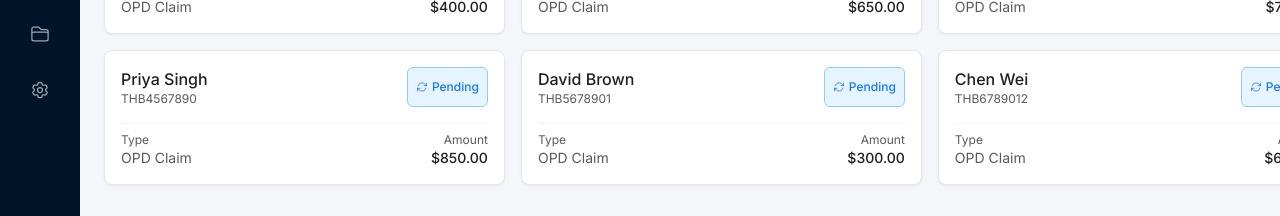
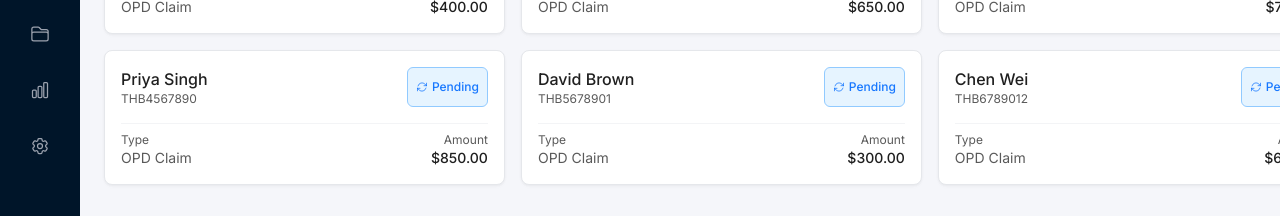
Before and after one commit to nikhil-samuel/bgla-claims-processing-app, a Next.js app: page /claims in a window 1280 px wide. Shown: the part 266-482 px from the top of the page. Built offline with nearby package versions, Linux system fonts and the light colour scheme.

Commit message:
Update AppSidebar with i18n support

```diff
--- a/src/components/Layout/AppSidebar.tsx
+++ b/src/components/Layout/AppSidebar.tsx
@@ -2,11 +2,13 @@
 
 import Link from "next/link";
 import { usePathname } from "next/navigation";
+import { useI18n } from "@/lib/i18n/i18n-context";
 import {
   HomeIcon,
   DocumentTextIcon,
   DocumentPlusIcon,
   FolderIcon,
+  ChartBarIcon,
   Cog6ToothIcon,
   QuestionMarkCircleIcon,
   UserCircleIcon
@@ -14,13 +16,15 @@ import {
 
 export default function AppSidebar() {
   const pathname = usePathname();
+  const { t } = useI18n();
 
   const navigationItems = [
-    { name: "Dashboard", icon: HomeIcon, href: "/dashboard" },
-    { name: "Claims", icon: DocumentTextIcon, href: "/claims" },
-    { name: "New Claim", icon: DocumentPlusIcon, href: "/claims/new" },
-    { name: "Documents", icon: FolderIcon, href: "/documents" },
-    { name: "Settings", icon: Cog6ToothIcon, href: "/settings" },
+    { name: t("nav.dashboard"), icon: HomeIcon, href: "/dashboard" },
+    { name: t("nav.claims"), icon: DocumentTextIcon, href: "/claims" },
+    { name: t("dashboard.action.newClaim"), icon: DocumentPlusIcon, href: "/claims/new" },
+    { name: t("nav.documents"), icon: FolderIcon, href: "/documents" },
+    { name: t("nav.reports"), icon: ChartBarIcon, href: "/reports" },
+    { name: t("nav.settings"), icon: Cog6ToothIcon, href: "/settings" },
   ];
 
   return (
@@ -36,12 +40,15 @@ export default function AppSidebar() {
 
         <div className="flex flex-col items-center gap-4 mt-6">
           {navigationItems.map((item) => {
-            const isActive = pathname === item.href;
+            const isActive =
+              pathname === item.href ||
+              (pathname?.startsWith(item.href) && item.href !== "/dashboard");
+
             return (
               <Link
                 key={item.name}
                 href={item.href}
-                className={`flex h-10 w-10 items-center justify-center rounded-md ${
+                className={`flex h-10 w-10 items-center justify-center rounded-md transition-colors ${
                   isActive
                     ? "bg-white/10 text-white"
                     : "text-gray-400 hover:bg-white/5 hover:text-gray-200"
```
